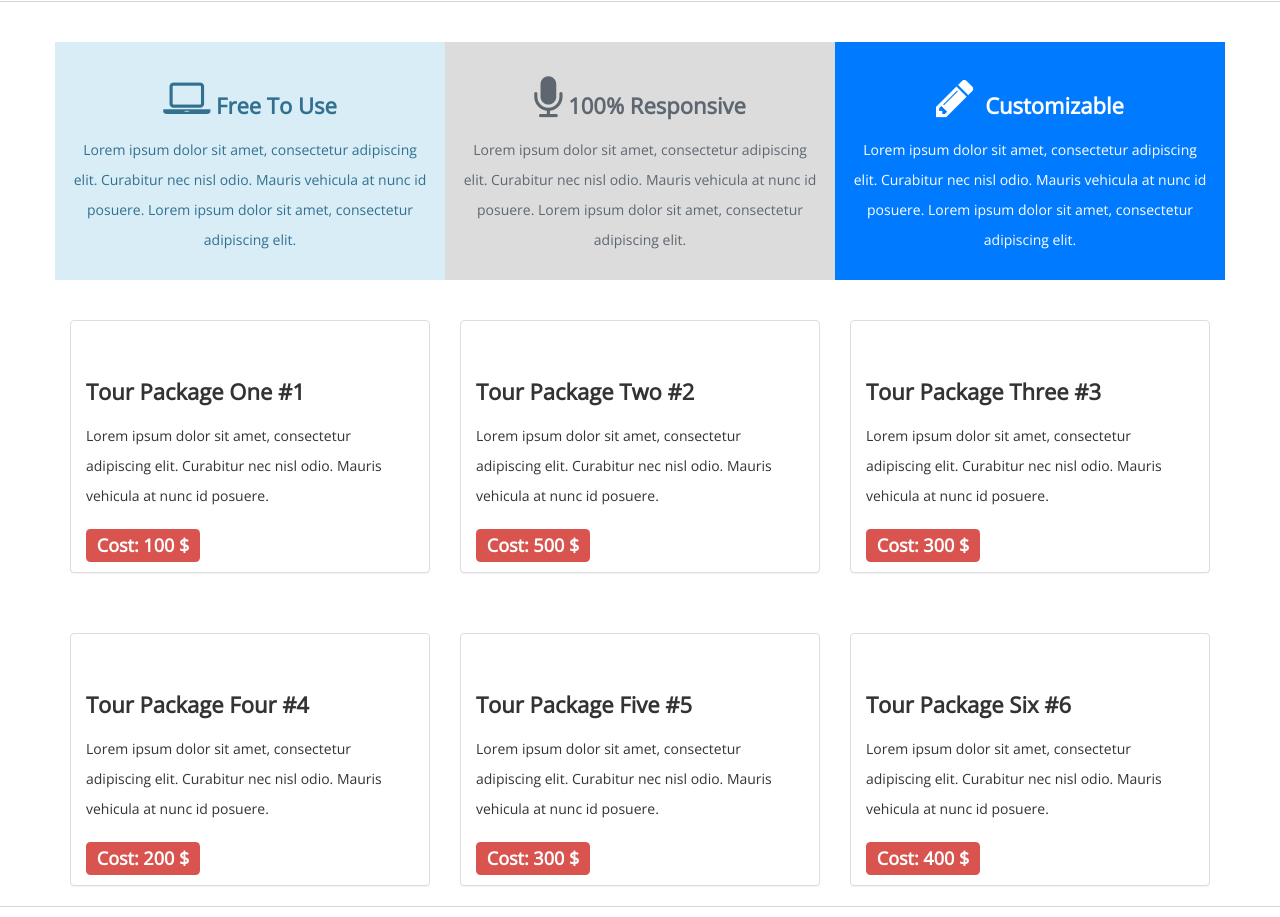
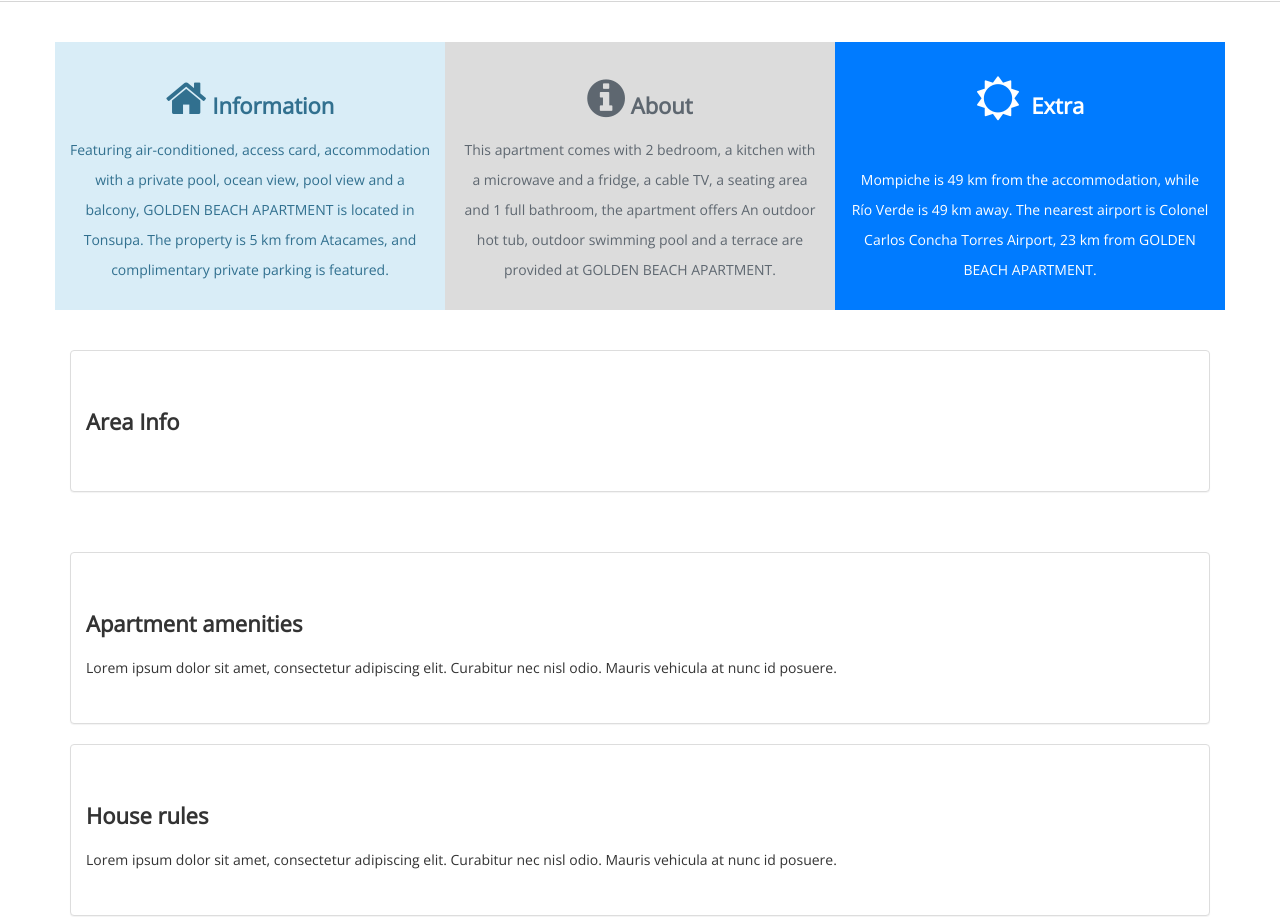
Before and after one commit to DanielConstante/vacationrental, a plain HTML site: page Package.html in a window 1280 px wide. Shown: the part 58-975 px from the top of the page. Drawn offline with nearby package versions, Linux system fonts and the light colour scheme.

Commit message:
styling touched up

```diff
--- a/Package.html
+++ b/Package.html
@@ -5,6 +5,7 @@
 <!--[if (gte IE 9)|!(IE)]><!-->
 <html lang="en">
 <!--<![endif]-->
+
 <head>
     <meta charset="utf-8">
     <meta name="viewport" content="width=device-width, initial-scale=1, maximum-scale=1">
@@ -31,7 +32,9 @@
     <!--[if lt IE 9]>
       <script src="https://oss.maxcdn.com/libs/html5shiv/3.7.0/html5shiv.js"></script>
       <script src="https://oss.maxcdn.com/libs/respond.js/1.3.0/respond.min.js"></script>
-    <![endif]--></head>
+    <![endif]-->
+</head>
+
 <body>
     <!-- NAV SECTION -->
     <div class="navbar navbar-inverse navbar-fixed-top">
@@ -43,7 +46,8 @@
                     <span class="icon-bar"></span>
                     <span class="icon-bar"></span>
                 </button>
-                <a class="navbar-brand" href="index.html"><img src="assets/img/tonsupa/beachlogo.jpg" height="35em" style="margin-bottom: 0.5em;">Vacation Rental</a>
+                <a class="navbar-brand" href="index.html"><img src="assets/img/tonsupa/beachlogo.jpg" height="35em"
+                        style="margin-bottom: 0.5em;">Vacation Rental</a>
             </div>
             <div class="navbar-collapse collapse">
                 <ul class="nav navbar-nav navbar-right">
@@ -61,132 +65,99 @@
 
 
     <!--Package SECTION-->
-    <section  id="services-sec">
+    <section id="services-sec">
         <div class="container">
             <div class="row ">
                 <div class="text-center g-pad-bottom">
                     <div class="col-md-4 col-sm-4 alert-info">
-                            <h4><i class="fa fa-laptop fa-2x" ></i>&nbsp;Free To Use </h4>
+                        <h4><i class="fa fa-home fa-2x"></i>&nbsp;Information </h4>
                         <p>
-                                Lorem ipsum dolor sit amet, consectetur adipiscing elit.
-                         Curabitur nec nisl odio. Mauris vehicula at nunc id posuere.
-                                Lorem ipsum dolor sit amet, consectetur adipiscing elit.
+                            Featuring air-conditioned, access card, accommodation with a private pool, ocean view, pool
+                            view and a balcony,
+                            GOLDEN BEACH APARTMENT is located in Tonsupa. The property is 5 km from Atacames, and
+                            complimentary private parking is featured.
+
+
+
+
                         </p>
 
                     </div>
                     <div class="col-md-4 col-sm-4 alert-success">
-                            <h4><i class="fa fa-microphone fa-2x" ></i>&nbsp;100%  Responsive </h4>
+                        <h4><i class="fa fa-info-circle fa-2x"></i>&nbsp;About </h4>
                         <p>
-                                Lorem ipsum dolor sit amet, consectetur adipiscing elit.
-                         Curabitur nec nisl odio. Mauris vehicula at nunc id posuere.
-                                 Lorem ipsum dolor sit amet, consectetur adipiscing elit.
+                            This apartment comes with 2 bedroom, a kitchen with a microwave and a fridge, a cable TV, a
+                            seating area and 1 full bathroom, the apartment offers An outdoor hot tub, outdoor swimming pool and a terrace are provided at
+                            GOLDEN BEACH APARTMENT.
                         </p>
 
                     </div>
 
                     <div class="col-md-4 col-sm-4 alert-danger">
-                            <h4><i class="fa fa-pencil fa-2x" ></i>&nbsp; Customizable </h4>
+                        <h4><i class="fa fa-sun-o fa-2x"></i>&nbsp; Extra </h4>
                         <p>
-                                Lorem ipsum dolor sit amet, consectetur adipiscing elit.
-                         Curabitur nec nisl odio. Mauris vehicula at nunc id posuere.
-                                Lorem ipsum dolor sit amet, consectetur adipiscing elit.
+                            <br>
+                            Mompiche is 49 km from the accommodation, while Río Verde is 49 km away. The nearest
+                            airport is Colonel Carlos Concha Torres Airport, 23 km from GOLDEN BEACH APARTMENT.
                         </p>
 
                     </div>
                 </div>
             </div>
             <div class="row go-marg">
-
-                    <div class="col-md-4 col-sm-4">
+                <div class="col-md-12 col-sm-4">
                     <div class="panel panel-default">
 
                         <div class="panel-body">
-                             <h4 class="adjst">Tour Package One #1 </h4>
+                            <h4 class="adjst"> Area Info </h4>
+                            <p>
+
+                            </p>
+                        </div>
+                    </div>
+                </div>
+            </div>
+            <div class="row go-marg">
+
+                <div class="col-md-12 col-sm-4">
+                    <div class="panel panel-default">
+
+                        <div class="panel-body">
+                            <h4 class="adjst"> Apartment amenities </h4>
                             <p>
                                 Lorem ipsum dolor sit amet, consectetur adipiscing elit.
                                 Curabitur nec nisl odio. Mauris vehicula at nunc id posuere.
                             </p>
 
-                             <span class="label label-danger">Cost: 100 $</span>
                         </div>
                     </div>
 
                 </div>
-                   <div class="col-md-4 col-sm-4">
+                <div class="col-md-12 col-sm-4">
                     <div class="panel panel-default">
 
                         <div class="panel-body">
-                             <h4 class="adjst">Tour Package Two #2 </h4>
+                            <h4 class="adjst">House rules </h4>
                             <p>
                                 Lorem ipsum dolor sit amet, consectetur adipiscing elit.
                                 Curabitur nec nisl odio. Mauris vehicula at nunc id posuere.
                             </p>
-                              <span class="label label-danger">Cost: 500 $</span>
 
                         </div>
                     </div>
 
                 </div>
-                     <div class="col-md-4 col-sm-4">
+                <div class="col-md-12 col-sm-4">
                     <div class="panel panel-default">
 
                         <div class="panel-body">
-                             <h4 class="adjst">Tour Package Three #3 </h4>
-                            <p>
-                                   Lorem ipsum dolor sit amet, consectetur adipiscing elit.
-                         Curabitur nec nisl odio. Mauris vehicula at nunc id posuere.
-                                </p>
-
-                             <span class="label label-danger">Cost: 300 $</span>
-                        </div>
-                    </div>
-
-                    </div>
-                </div>
-          <div class="row go-marg">
-
-                    <div class="col-md-4 col-sm-4">
-                          <div class="panel panel-default">
-
-                        <div class="panel-body">
-                             <h4 class="adjst">Tour Package Four #4 </h4>
-                            <p>
-                                   Lorem ipsum dolor sit amet, consectetur adipiscing elit.
-                         Curabitur nec nisl odio. Mauris vehicula at nunc id posuere.
-                                </p>
-
-                             <span class="label label-danger">Cost: 200 $</span>
-                        </div>
-                    </div>
-
-                    </div>
-                   <div class="col-md-4 col-sm-4">
-                          <div class="panel panel-default">
-
-                        <div class="panel-body">
-                             <h4 class="adjst">Tour Package Five #5 </h4>
-                            <p>
-                                   Lorem ipsum dolor sit amet, consectetur adipiscing elit.
-                         Curabitur nec nisl odio. Mauris vehicula at nunc id posuere.
-                                </p>
-
-                             <span class="label label-danger">Cost: 300 $</span>
-                        </div>
-                    </div>
-
-                    </div>
-                     <div class="col-md-4 col-sm-4">
-                          <div class="panel panel-default">
-
-                        <div class="panel-body">
-                             <h4 class="adjst">Tour Package Six #6 </h4>
+                            <h4 class="adjst">FAQs about  </h4>
                             <p>
                                 Lorem ipsum dolor sit amet, consectetur adipiscing elit.
                                 Curabitur nec nisl odio. Mauris vehicula at nunc id posuere.
 
                             </p>
 
-                             <span class="label label-danger">Cost: 400 $</span>
                         </div>
                     </div>
 
@@ -220,4 +191,5 @@
     <script src="assets/js/custom.js"></script>
 
 </body>
+
 </html>
```
Also changed, not shown: index.html (+2 -2 lines). Lines whose indentation alone changed are shown as unchanged.
